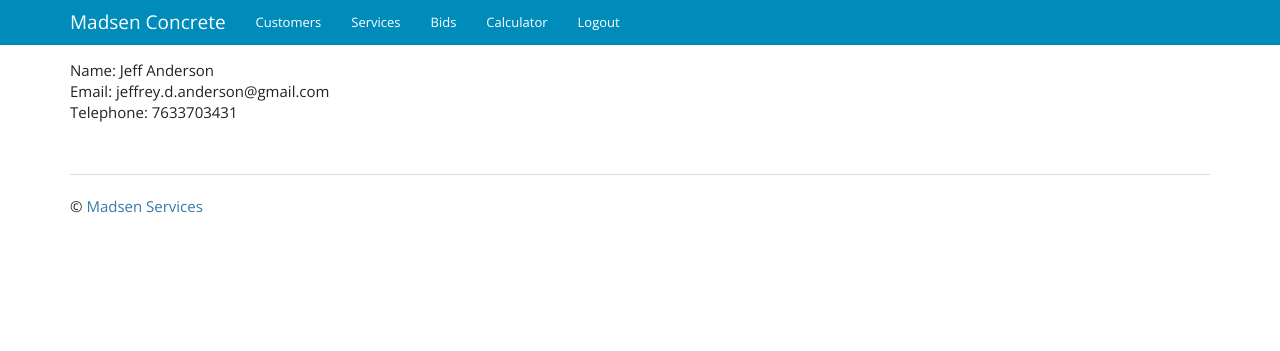
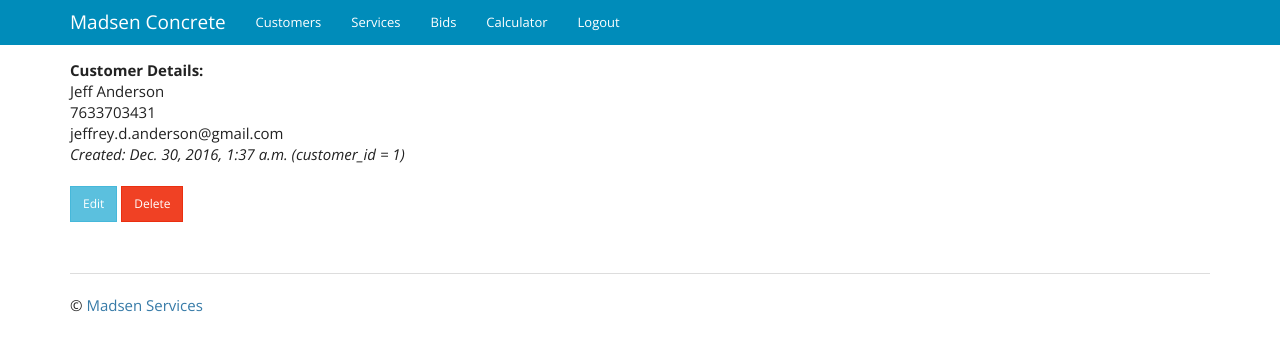
Before and after one commit to ande0581/concrete, a Django app: page /customer/1/ in a window 1280 px wide. Shown: the top 351 px of the page. Run offline with Django 3.2, Linux system fonts and the light colour scheme; data comes from the database, SQL or seed files in the repository; both versions use the stored data as it was after the commit.

Commit message:
add edit and delete to customer details page

```diff
--- a/src/customer/views.py
+++ b/src/customer/views.py
@@ -28,7 +28,7 @@ class CustomerDelete(DeleteView):
 
     def get_success_url(self):
         messages.success(self.request, "Successfully Deleted")
-        return reverse('customer:customer_list')
+        return reverse('customer_app:customer_list')
 
 
 class CustomerDetail(DetailView):
--- a/src/templates/customer/customer_detail.html
+++ b/src/templates/customer/customer_detail.html
@@ -1,11 +1,19 @@
 {% extends "base.html" %}
 
 {% block content %}
+<strong>Customer Details:</strong><br>
 
 {% if object %}
-Name: {{ object.name }}<br>
-Email: {{ object.email }}<br>
-Telephone: {{ object.telephone }}<br>
+{{ object.name }}<br>
+{{ object.telephone }}<br>
+{{ object.email }}<br>
+<em>Created: {{ object.created_date }} (customer_id = {{ object.pk }})</em><br><br>
+
+<a href="{% url 'customer_app:customer_update' pk=object.pk %}" class="btn btn-sm btn-info"
+   role="button">Edit</a>
+<a href="{% url 'customer_app:customer_delete' pk=object.pk %}" class="btn btn-sm btn-danger"
+   role="button">Delete</a>
+
 {% endif %}
 
 {% endblock content %}
```
Also changed, not shown: src/db.sqlite3.
